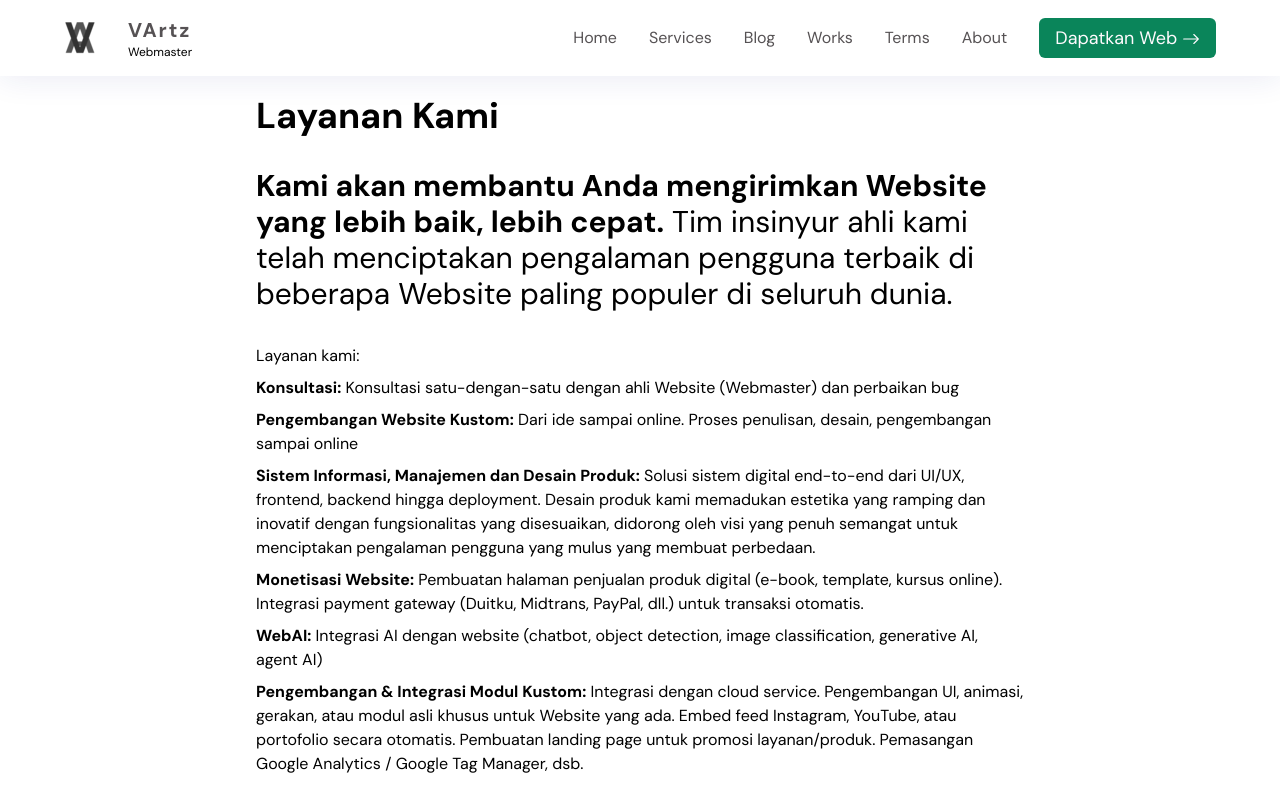
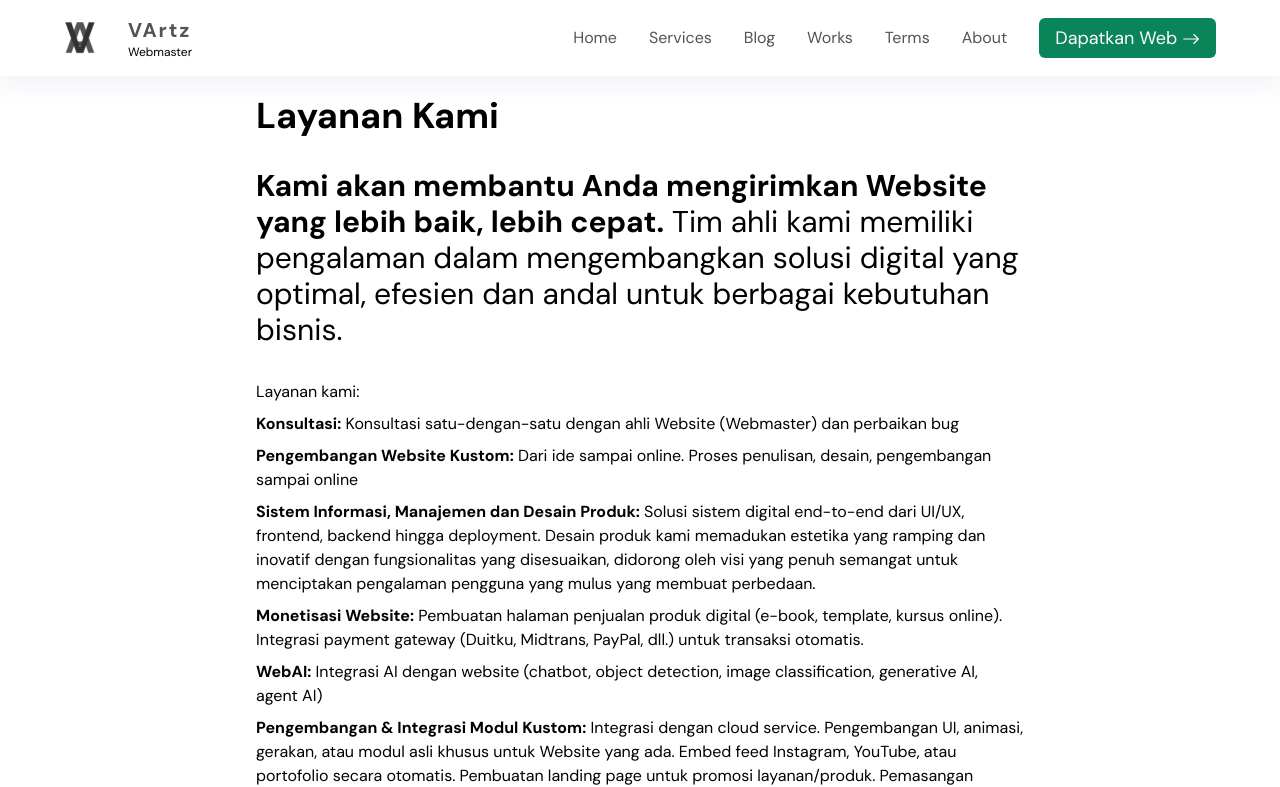
Before and after one commit to VArtzy/VArtz, a Next.js app: page /pricing in a window 1280 px wide. Shown: the top 787 px of the page. Built offline with nearby package versions, Linux system fonts and the light colour scheme.

Commit message:
fix cntn

```diff
--- a/app/pricing/page.tsx
+++ b/app/pricing/page.tsx
@@ -26,9 +26,7 @@ const Pricing = () => {
                             Kami akan membantu Anda mengirimkan Website yang
                             lebih baik, lebih cepat.
                         </span>{" "}
-                        Tim insinyur ahli kami telah menciptakan pengalaman
-                        pengguna terbaik di beberapa Website paling populer di
-                        seluruh dunia.
+Tim ahli kami memiliki pengalaman dalam mengembangkan solusi digital yang optimal, efesien dan andal untuk berbagai kebutuhan bisnis.
                     </h2>
                     <ul className="mb-24 flex flex-col gap-2">
                         <p>Layanan kami:</p>
```
